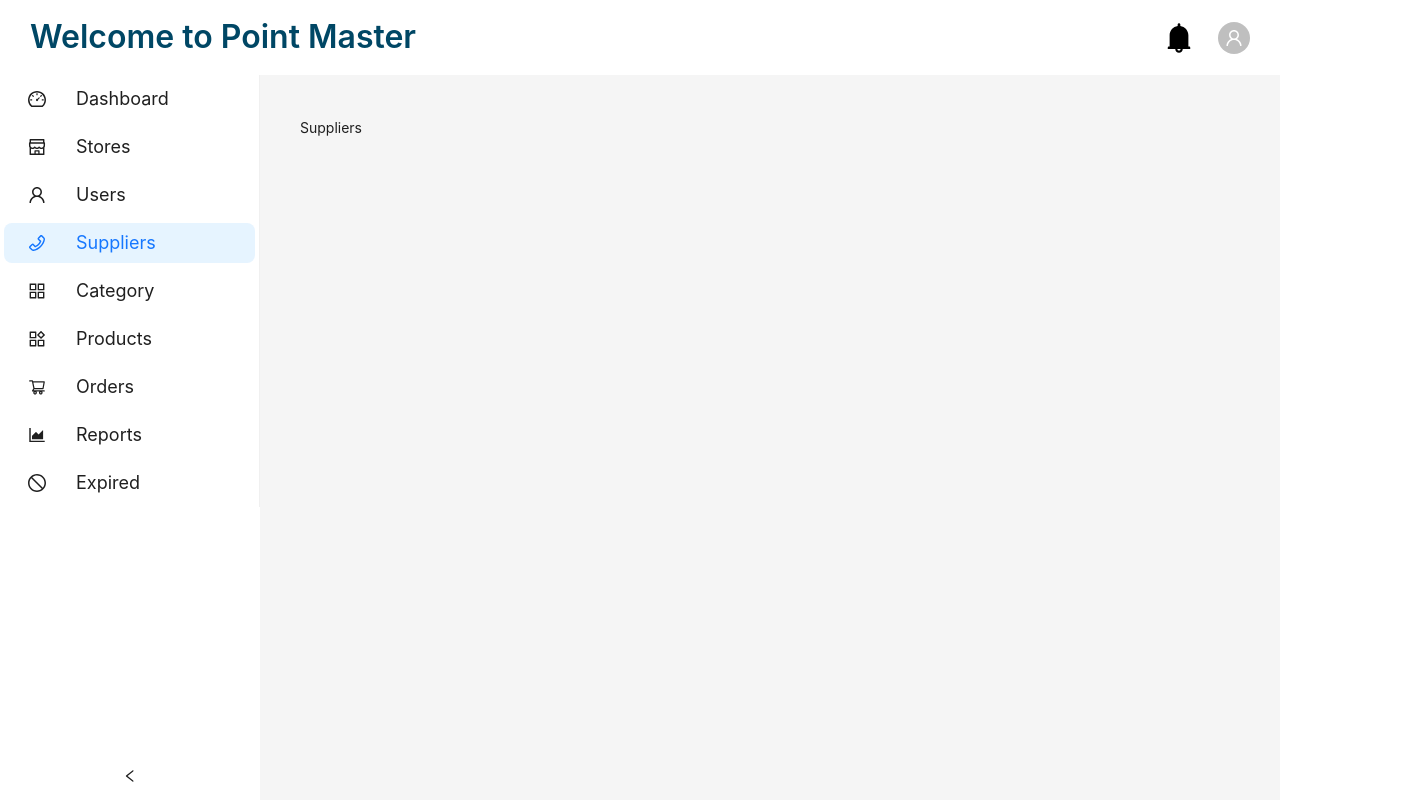
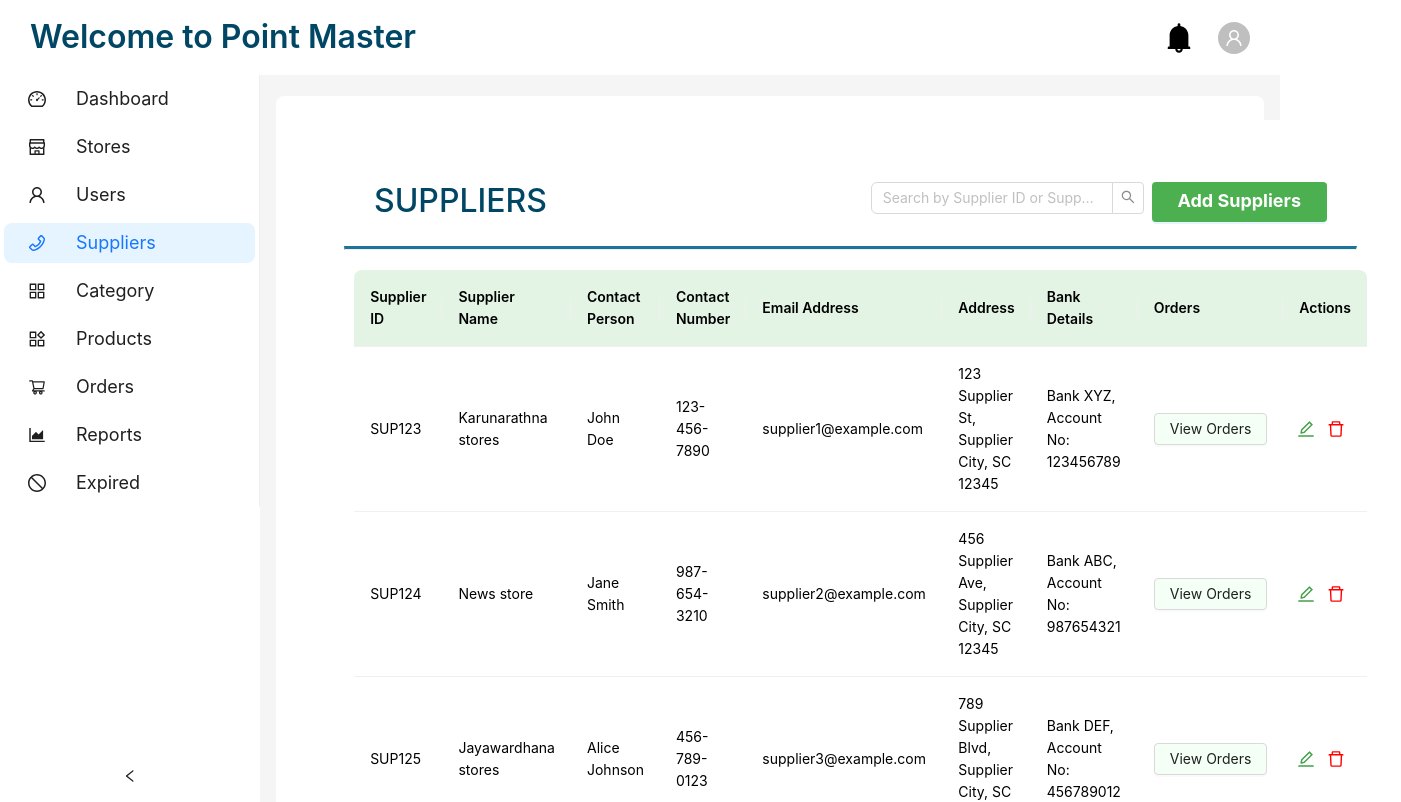
Before and after one commit to PointMaster-POS/web-management, a React (Create React App) app in the folder pointmaster/: page /suppliers in a window 1280 px wide. Shown: the top 802 px of the page, 1401 px wide, since content can reach past the window. Built offline with nearby package versions, Linux system fonts and the light colour scheme.

Commit message:
Changed colours

```diff
--- a/pointmaster/src/components/Dashboard/Content.js
+++ b/pointmaster/src/components/Dashboard/Content.js
@@ -1,7 +1,8 @@
 import React from 'react'
 import OwnerRoutes from '../../pages/Owner Dashboard/OwnerRoutes';
+
+import { Layout } from 'antd';
 import InventoryRoutes from '../../pages/Inventory Dashboard/InventoryRoutes';
-import { Layout } from 'antd';
 
 const { Content: AntContent } = Layout;
 
@@ -9,7 +10,7 @@ const Content = () => {
   return (
     <div className='content'>
       {/* <InventoryRoutes /> */}
-      <OwnerRoutes />
+      <InventoryRoutes />
     </div>
   )
 }
--- a/pointmaster/src/pages/Inventory Dashboard/ProductList.js
+++ b/pointmaster/src/pages/Inventory Dashboard/ProductList.js
@@ -158,7 +158,7 @@ const ProductList = () => {
         <Space size="middle">
           <EditOutlined
             onClick={() => handleEdit(record)}
-            style={{ color: '#1890ff', cursor: 'pointer', transform: 'scale(1.25)' }}
+            style={{ color: '#45a049', cursor: 'pointer', transform: 'scale(1.25)' }}
           />
           <DeleteOutlined
             onClick={() => handleDelete(record.productId)}
--- a/pointmaster/src/pages/Inventory Dashboard/PurchaseHistory.js
+++ b/pointmaster/src/pages/Inventory Dashboard/PurchaseHistory.js
@@ -94,7 +94,7 @@ const PurchaseHistory = () => {
       title: 'Actions',
       key: 'actions',
       render: (text, record) => (
-        <Button onClick={() => showDetailsModal(record)}>View Details</Button>
+        <Button className='view-order-btn' onClick={() => showDetailsModal(record)}>View Details</Button>
       ),
     },
   ];
--- a/pointmaster/src/pages/Inventory Dashboard/Suppliers.js
+++ b/pointmaster/src/pages/Inventory Dashboard/Suppliers.js
@@ -89,6 +89,86 @@ const initialData = [
     address: '123 Supplier Blvd, Supplier City, SC 12345',
     bank_details: 'Bank STU, Account No: 345678901',
   },
+  {
+    key: '9',
+    supplier_id: 'SUP123',
+    supplier_name: 'Karunarathna stores',
+    contact_person: 'John Doe',
+    contact_number: '123-456-7890',
+    email: 'supplier1@example.com',
+    address: '123 Supplier St, Supplier City, SC 12345',
+    bank_details: 'Bank XYZ, Account No: 123456789',
+  },
+  {
+    key: '10',
+    supplier_id: 'SUP124',
+    supplier_name: 'News store',
+    contact_person: 'Jane Smith',
+    contact_number: '987-654-3210',
+    email: 'supplier2@example.com',
+    address: '456 Supplier Ave, Supplier City, SC 12345',
+    bank_details: 'Bank ABC, Account No: 987654321',
+  },
+  {
+    key: '11',
+    supplier_id: 'SUP125',
+    supplier_name: 'Jayawardhana stores',
+    contact_person: 'Alice Johnson',
+    contact_number: '456-789-0123',
+    email: 'supplier3@example.com',
+    address: '789 Supplier Blvd, Supplier City, SC 12345',
+    bank_details: 'Bank DEF, Account No: 456789012',
+  },
+  {
+    key: '12',
+    supplier_id: 'SUP126',
+    supplier_name: 'Maxmo',
+    contact_person: 'Bob Brown',
+    contact_number: '321-654-9870',
+    email: 'supplier4@example.com',
+    address: '321 Supplier Rd, Supplier City, SC 12345',
+    bank_details: 'Bank GHI, Account No: 321654987',
+  },
+  {
+    key: '13',
+    supplier_id: 'SUP127',
+    supplier_name: 'Plane and printed',
+    contact_person: 'Charlie Davis',
+    contact_number: '654-321-0987',
+    email: 'supplier5@example.com',
+    address: '654 Supplier St, Supplier City, SC 12345',
+    bank_details: 'Bank JKL, Account No: 654321098',
+  },
+  {
+    key: '14',
+    supplier_id: 'SUP128',
+    supplier_name: 'Pasta station',
+    contact_person: 'Diana Evans',
+    contact_number: '789-012-3456',
+    email: 'supplier6@example.com',
+    address: '987 Supplier Ln, Supplier City, SC 12345',
+    bank_details: 'Bank MNO, Account No: 789012345',
+  },
+  {
+    key: '15',
+    supplier_id: 'SUP129',
+    supplier_name: 'Bugger buddies',
+    contact_person: 'Edward Harris',
+    contact_number: '012-345-6789',
+    email: 'supplier7@example.com',
+    address: '654 Supplier Cir, Supplier City, SC 12345',
+    bank_details: 'Bank PQR, Account No: 012345678',
+  },
+  {
+    key: '16',
+    supplier_id: 'SUP130',
+    supplier_name: 'Foodies',
+    contact_person: 'Fiona Jackson',
+    contact_number: '345-678-9012',
+    email: 'supplier8@example.com',
+    address: '123 Supplier Blvd, Supplier City, SC 12345',
+    bank_details: 'Bank STU, Account No: 345678901',
+  },
 ];
 
 const Suppliers = () => {
@@ -170,7 +250,7 @@ const Suppliers = () => {
       title: 'Orders',
       key: 'orders',
       render: (text, record) => (
-        <Button onClick={() => handleViewOrders(record.supplier_id)}>
+        <Button className='view-order-btn' onClick={() => handleViewOrders(record.supplier_id)}>
           View Orders
         </Button>
       ),
@@ -182,7 +262,7 @@ const Suppliers = () => {
         <Space size="middle">
           <EditOutlined
             onClick={() => handleEdit(record)}
-            style={{ color: '#1890ff', cursor: 'pointer', transform: 'scale(1.25)' }}
+            style={{ color: '#45a049', cursor: 'pointer', transform: 'scale(1.25)' }}
           />
           <DeleteOutlined
             onClick={() => showDeleteConfirm(record.supplier_name)}
@@ -194,7 +274,7 @@ const Suppliers = () => {
   ];
 
   const paginationConfig = {
-    pageSize: 10,
+    pageSize: 13,
     hideOnSinglePage: true,
   };
 
@@ -229,13 +309,15 @@ const Suppliers = () => {
           <h2>SUPPLIERS</h2>
           <Space className='header-right-end'>
             <Search
+              className='search-bar'
               placeholder="Search by Supplier ID or Supplier Name"
               onSearch={handleSearch}
               onChange={(e) => handleSearch(e.target.value)}
               value={searchText}
-              style={{ width: 300, marginLeft: 'auto' }}
             />
-            <Button className='addsup-btn' type="primary" onClick={handleAddSupplierClick}>Add Suppliers</Button>
+            <Button className='addsup-btn' type="primary" onClick={handleAddSupplierClick}>
+              Add Suppliers
+            </Button>
           </Space>
         </div>
         <hr />
@@ -252,7 +334,7 @@ const Suppliers = () => {
           <Button key="cancel" onClick={handleModalCancel}>
             Cancel
           </Button>,
-          <Button key="save" type="primary" onClick={handleModalSave}>
+          <Button className='save-btn' key="save" type="primary" onClick={handleModalSave}>
             Save
           </Button>,
         ]}
--- a/pointmaster/src/pages/Inventory Dashboard/category.css
+++ b/pointmaster/src/pages/Inventory Dashboard/category.css
@@ -1,3 +1,11 @@
+.content {
+    border-radius: 8px;
+    flex: 1;
+    justify-content: space-between;
+    background-color: #ffffff;
+    height: 100%;
+}
+
 .category {
     display: flex;
     justify-content: space-between;
@@ -19,20 +27,15 @@
 }
 
 .add-category-box {
-    margin-top: 140px;
-    margin-left: 20px;
-    width: 35%; /* Adjusted width for better spacing */
+    width: 35%;
     padding: 20px;
-    background-color: #d2e2f3; /* Light gray background */
     height: 25%;
 }
 
 .all-category-box {
-    margin-top: 140px;
     margin-right: 1%;
-    width: 62%; /* Adjusted width for better spacing */
+    width: 62%;
     padding: 20px;
-    background-color: #d2e2f3; /* Light gray background */
     margin-bottom: 10px;
 }
 
@@ -68,7 +71,7 @@ hr {
 .btn{
     padding: 20px;
     font-size: 1rem;
-    background-color: #1766ab;
+    background-color: #4CAF50;
     font-weight: bold;
 }
 
@@ -85,16 +88,43 @@ box-shadow: 0 0 5px rgba(0, 0, 0, 0.1); /* Highlight on focus */
 }
 
 .table .ant-table-tbody > tr:nth-child(odd) > td {
-    background-color: #e6e8f4;
+    /* background-color: #e6e8f4; */
     color: #000000;
 }
 
 .table .ant-table-tbody > tr:nth-child(even) > td {
-    background-color: #f7f7f7;
+    /* background-color: #f7f7f7; */
     color: #000000;
 }
 
 .table .ant-table-thead > tr > th {
-    background-color: #002950;
-    color: #ffffff;
+    background-color: #a0daa14a;
+    color: #000000;
 }
+
+
+.custom-modal-footer {
+    display: flex;
+    justify-content: flex-end; /* Align buttons to the right */
+    margin-top: 20px; /* Add space above the footer */
+  }
+
+  .custom-save-btn {
+    background-color: #4caf50; /* Green background */
+    border: none;
+    color: white;
+    font-weight: bold;
+    margin-left: 8px; /* Space between buttons */
+  }
+
+  .custom-save-btn:hover {
+    background-color: #45a049;
+  }
+
+  .custom-cancel-btn {
+    margin-right: 8px;
+  }
+
+  .custom-icon {
+    color: #4caf50;
+  }
--- a/pointmaster/src/pages/Inventory Dashboard/productlist.css
+++ b/pointmaster/src/pages/Inventory Dashboard/productlist.css
@@ -1,9 +1,14 @@
+.content {
+  border-radius: 8px;
+  flex: 1;
+  justify-content: space-between;
+  background-color: #ffffff;
+  height: 100%;
+}
+
 .pl-box {
-  margin-top: 140px;
-  margin-left: 20px;
-  width: 98%;
+  width: 100%;
   padding: 20px;
-  background-color: #d2e2f3;
   margin-bottom: 10px;
 }
 
@@ -43,25 +48,26 @@
 }
 
 .prlist-table .ant-table-tbody > tr:nth-child(odd) > td {
-  background-color: #e6e8f4;
+  /* background-color: #e6e8f4; */
   color: #000000;
 }
 
 .prlist-table .ant-table-tbody > tr:nth-child(even) > td {
-  background-color: #f7f7f7;
+  /* background-color: #f7f7f7; */
   color: #000000;
 }
 
 .prlist-table .ant-table-thead > tr > th {
-  background-color: #002950;
-  color: #ffffff;
+  background-color: #a0daa14a;
+  color: #000000;
 }
 
 .addprod-btn {
   height: 40px;
   width: 175px;
   font-size: large;
-  background-color: #1766ab;
+  background-color: #4CAF50;
+    border-color: #4CAF50;
   font-weight: bold;
   color: #ffffff;
   border: none;
--- a/pointmaster/src/pages/Inventory Dashboard/purchasehistory.css
+++ b/pointmaster/src/pages/Inventory Dashboard/purchasehistory.css
@@ -1,10 +1,15 @@
+.content {
+  border-radius: 8px;
+  flex: 1;
+  justify-content: space-between;
+  background-color: #ffffff;
+  height: 100%;
+}
+
 .ph-box {
-  margin-top: 140px;
-  margin-left: 20px;
-  width: 98%;
-  padding: 20px;
-  background-color: #d2e2f3;
-  margin-bottom: 10px;
+  width: 100%;
+    padding: 20px;
+    margin-bottom: 10px;
 }
 
 .header-container {
@@ -33,16 +38,16 @@ color: #004765;
 }
 
 .ph-table .ant-table-tbody > tr:nth-child(odd) > td {
-  background-color: #e6e8f4;
+  /* background-color: #e6e8f4; */
   color: #000000;
 }
 
 .ph-table .ant-table-tbody > tr:nth-child(even) > td {
-  background-color: #f7f7f7;
+  /* background-color: #f7f7f7; */
   color: #000000;
 }
 
 .ph-table .ant-table-thead > tr > th {
-  background-color: #002950;
-  color: #ffffff;
+  background-color: #a0daa14a;
+    color: #000000;
 }
--- a/pointmaster/src/pages/Inventory Dashboard/suppliers.css
+++ b/pointmaster/src/pages/Inventory Dashboard/suppliers.css
@@ -1,16 +1,14 @@
 .content {
     border-radius: 8px;
     flex: 1;
-    display: flex;
     justify-content: space-between;
+    background-color: #ffffff;
+    height: 100%;
 }
 
 .sup-box {
-    margin-top: 140px;
-    margin-left: 20px;
-    width: 98%;
+    width: 100%;
     padding: 20px;
-    background-color: #d2e2f3;
     margin-bottom: 10px;
 }
 
@@ -32,42 +30,28 @@
   justify-content: flex-end;
 }
 
+.search-bar {
+    height: 40px ;
+}
+
 .addsup-btn {
     height: 40px;
     width: 175px;
     font-size: large;
-    background-color: #1766ab;
+    background-color: #4CAF50;
+    border-color: #4CAF50;
     font-weight: bold;
     color: #ffffff;
     border: none;
     display: inline-block;
     text-align: center;
+    color: rgb(255, 255, 255);
 
 }
 
 .addsup-btn:hover {
-    background-color: #004765;
     color: #ffffff;
     cursor: pointer;
-}
-
-.sup-table{
-    margin-top: 20px;
-}
-
-.sup-table .ant-table-tbody > tr:nth-child(odd) > td {
-    background-color: #e6e8f4;
-    color: #000000;
-}
-
-.sup-table .ant-table-tbody > tr:nth-child(even) > td {
-    background-color: #f7f7f7;
-    color: #000000;
-}
-
-.sup-table .ant-table-thead > tr > th {
-    background-color: #002950;
-    color: #ffffff;
 }
 
 .hr {
@@ -75,8 +59,31 @@
     width: 100%;
 }
 
+
+.sup-table{
+    margin-top: 20px;
+    width: 98%;
+    margin-left: auto;
+    margin-right: auto;
+}
+
+.sup-table .ant-table-tbody > tr:nth-child(odd) > td {
+    /* background-color: #e6e8f4; */
+    color: #000000;
+}
+
+.sup-table .ant-table-tbody > tr:nth-child(even) > td {
+    /* background-color: #f7f7f7; */
+    color: #000000;
+}
+
+.sup-table .ant-table-thead > tr > th {
+    background-color: #a0daa14a;
+    color: #000000;
+}
+
 .custom-form-item .ant-form-item-label > label {
-    font-size: 1.1rem; /* Adjust font size as needed*/
+    font-size: 1.1rem;
     font-weight: bold;
 
 }
@@ -92,8 +99,18 @@
     border: 0.5px solid #1b749a;
     border-radius: 4px;
     padding: 8px 12px;
-  }
+}
 
 .custom-form-item .ant-input:focus {
     box-shadow: 0 0 5px rgba(0, 0, 0, 0.1); /* Highlight on focus */
 }
+
+.view-order-btn {
+    background-color: #edffee97;
+}
+
+.save-btn {
+    background-color: #4CAF50;
+    border-color: #4CAF50;
+    color: #ffffff;
+}
```
Also changed, not shown: pointmaster/src/pages/Inventory Dashboard/Category.js (+17 -2 lines), pointmaster/src/pages/Inventory Dashboard/InventoryRoutes.js (+3 -6 lines).
